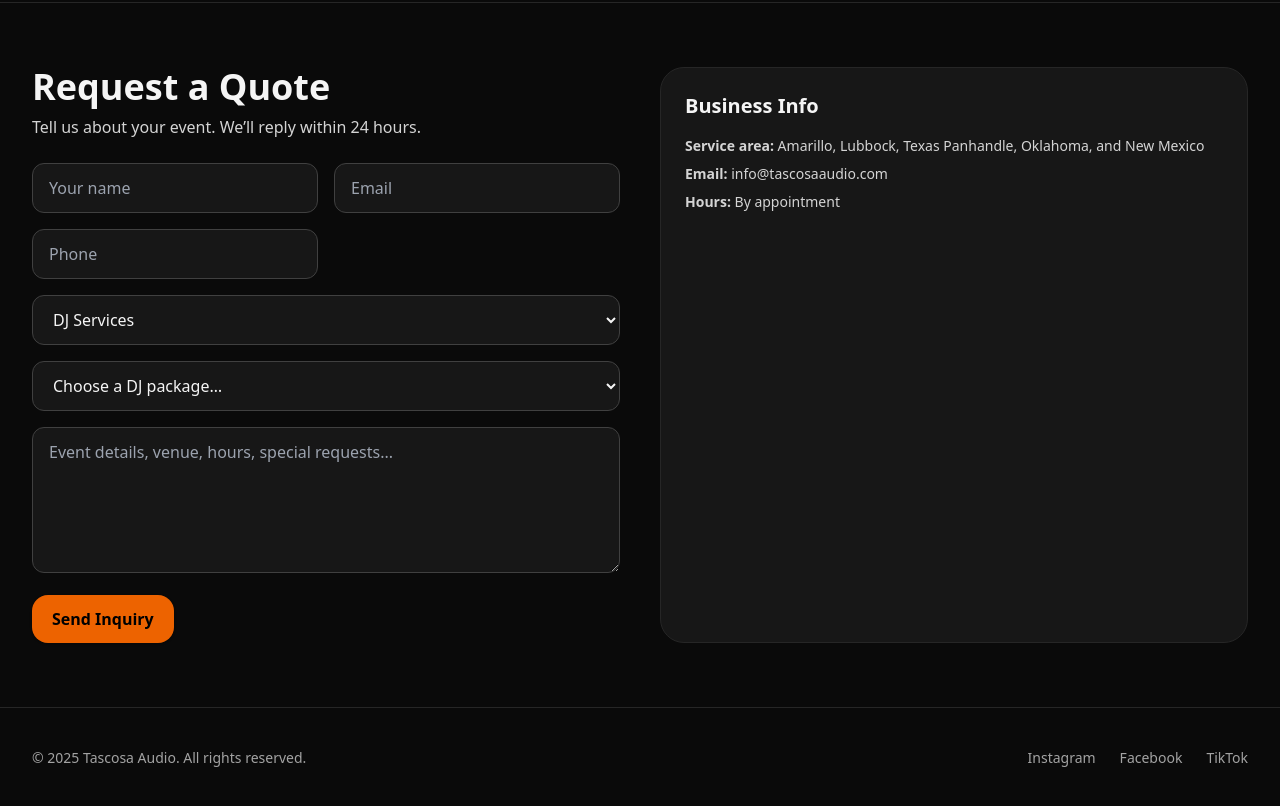
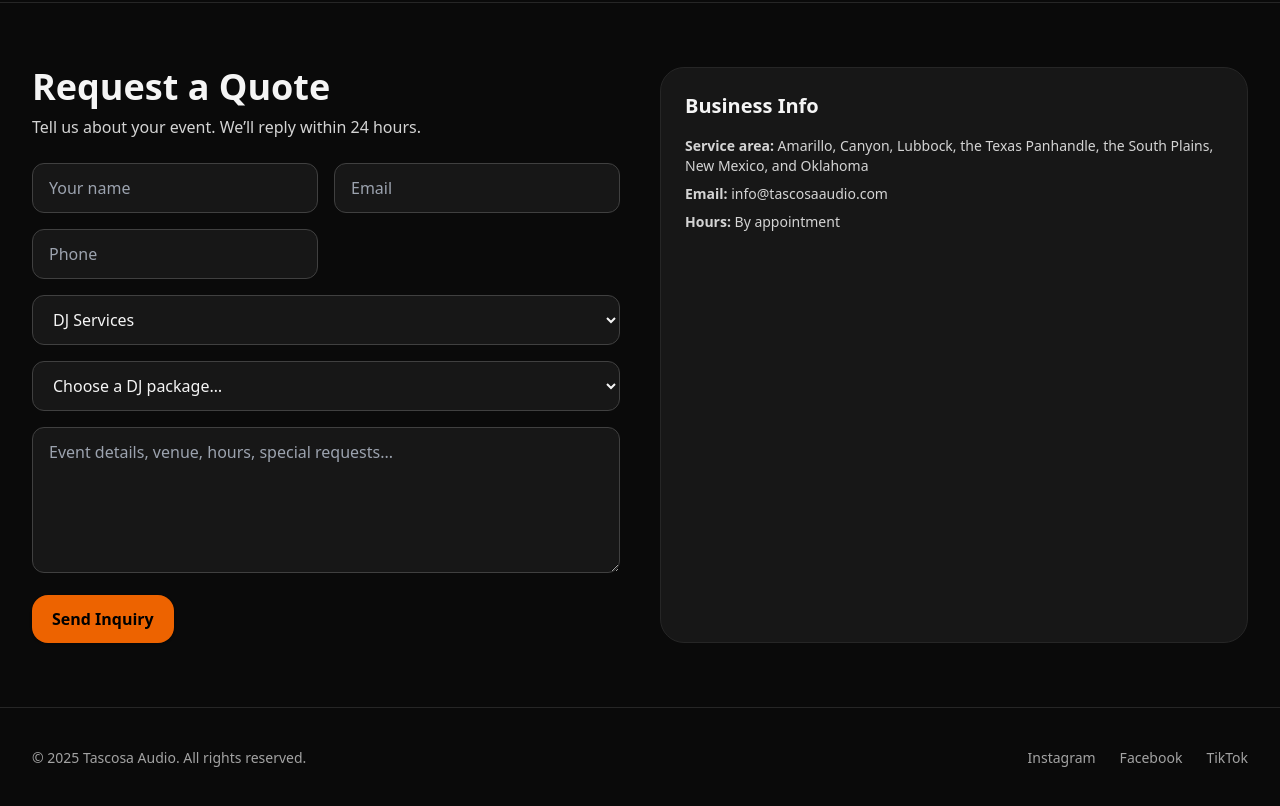
Before and after one commit to dexter806/tascosa.audio, a Next.js app: page / in a window 1280 px wide. Shown: the part 3200-4006 px from the top of the page. Built offline with nearby package versions, Linux system fonts and the light colour scheme.

Commit message:
Update index.js

```diff
--- a/pages/index.js
+++ b/pages/index.js
@@ -445,7 +445,7 @@ export default function Home() {
             <div className="rounded-3xl border border-neutral-800 bg-neutral-900 p-6">
               <h3 className="text-xl font-semibold">Business Info</h3>
               <ul className="mt-4 space-y-2 text-sm text-neutral-300">
-                <li><strong>Service area:</strong> Amarillo, Lubbock, Texas Panhandle, Oklahoma, and New Mexico</li>
+                <li><strong>Service area:</strong> Amarillo, Canyon, Lubbock, the Texas Panhandle, the South Plains, New Mexico, and Oklahoma</li>
                 <li><strong>Email:</strong> info@tascosaaudio.com</li>
                 <li><strong>Hours:</strong> By appointment</li>
               </ul>
```
